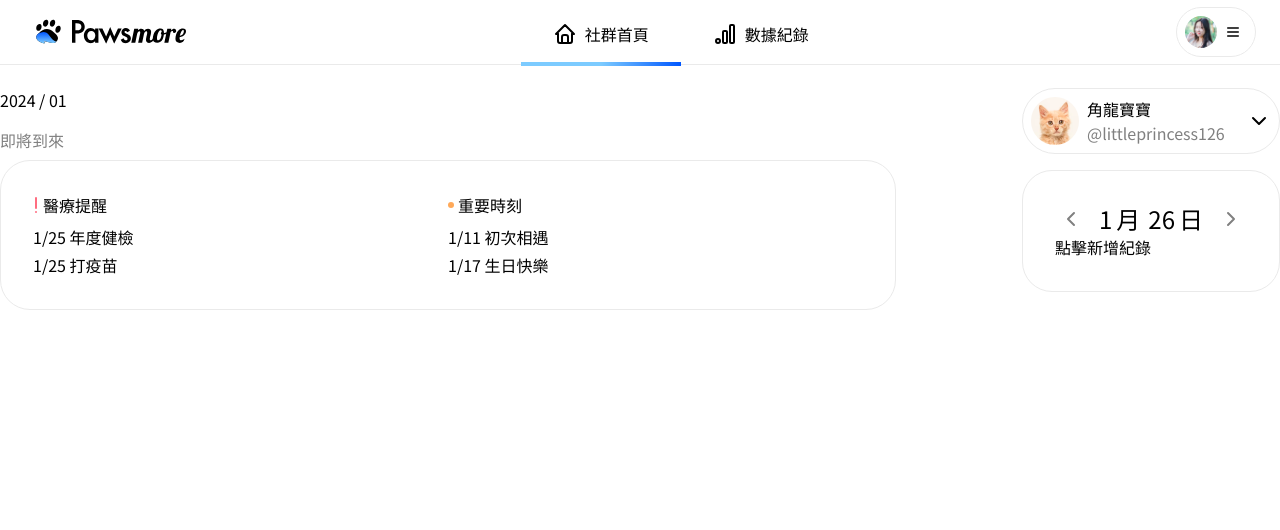
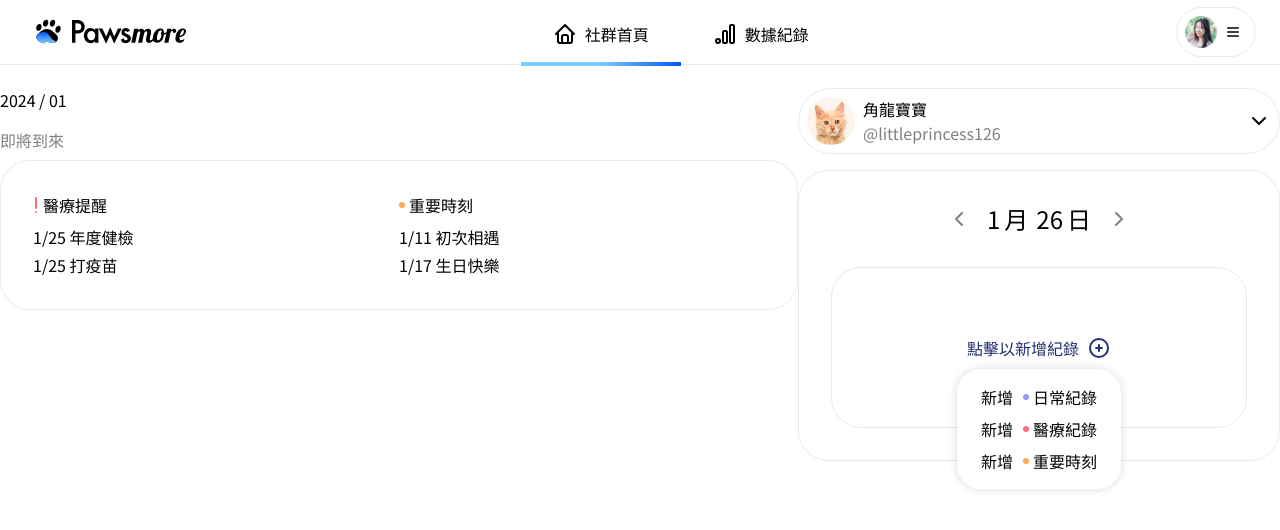
Before and after one commit to penspulse326/rocket_pawsmore, a Next.js app: page /test/record_dashboard in a window 1280 px wide. Shown: the top 530 px of the page. Built offline with nearby package versions, Linux system fonts and the light colour scheme.

Commit message:
style: add AddRecordBtn component in RecordCard

```diff
--- a/src/components/recordDashboard/RecordCard.tsx
+++ b/src/components/recordDashboard/RecordCard.tsx
@@ -1,3 +1,4 @@
+import { useState } from "react";
 import {
   IconChevronLeft,
   IconChevronRight,
@@ -34,11 +35,87 @@ const RecordCard = () => {
       </div>
     );
   };
-
+  const AddRecordBtn = () => {
+    const [isShown, setIsShown] = useState(true);
+    const ShowRecordType = () => {
+      const recordType = [
+        {
+          title: "日常紀錄",
+          icon: (
+            <svg
+              xmlns="http://www.w3.org/2000/svg"
+              width="6"
+              height="6"
+              viewBox="0 0 6 6"
+              fill="none"
+            >
+              <circle cx="3" cy="3" r="3" fill="#969AFF" />
+            </svg>
+          ),
+        },
+        {
+          title: "醫療紀錄",
+          icon: (
+            <svg
+              xmlns="http://www.w3.org/2000/svg"
+              width="6"
+              height="6"
+              viewBox="0 0 6 6"
+              fill="none"
+            >
+              <circle cx="3" cy="3" r="3" fill="#FF6D80" />
+            </svg>
+          ),
+        },
+        {
+          title: "重要時刻",
+          icon: (
+            <svg
+              xmlns="http://www.w3.org/2000/svg"
+              width="6"
+              height="6"
+              viewBox="0 0 6 6"
+              fill="none"
+            >
+              <circle cx="3" cy="3" r="3" fill="#FFA959" />
+            </svg>
+          ),
+        },
+      ];
+      return (
+        <div className="absolute top-[101px] bg-white max-w-[164px] p-3 rounded-3xl shadow-[0_0_10px_0_rgba(0,0,0,0.15)]">
+          {recordType.map((item, index) => {
+            return (
+              <ul
+                className="flex gap-x-[10px] px-3 py-1 rounded-[30px] hover:bg-secondary hover:cursor-pointer"
+                key={index}
+              >
+                <li>新增</li>
+                <ol className="flex gap-x-1 items-center">
+                  {item.icon}
+                  <li>{item.title}</li>
+                </ol>
+              </ul>
+            );
+          })}
+        </div>
+      );
+    };
+    return (
+      <div
+        className="relative flex gap-x-2 justify-center items-center border border-stroke rounded-[30px] min-w-[416px] min-h-[161px] hover:bg-secondary hover:cursor-pointer"
+        onClick={() => setIsShown(!isShown)}
+      >
+        <div className="text-primary">點擊以新增紀錄</div>
+        <IconCirclePlus size={24} color={"#203170"} />
+        {isShown && <ShowRecordType />}
+      </div>
+    );
+  };
   return (
-    <section className="border border-stroke rounded-[30px] p-8">
+    <section className="flex flex-col gap-y-8 border border-stroke rounded-[30px] p-8">
       <Date />
-      <div>點擊新增紀錄</div>
+      <AddRecordBtn />
     </section>
   );
 };
```
